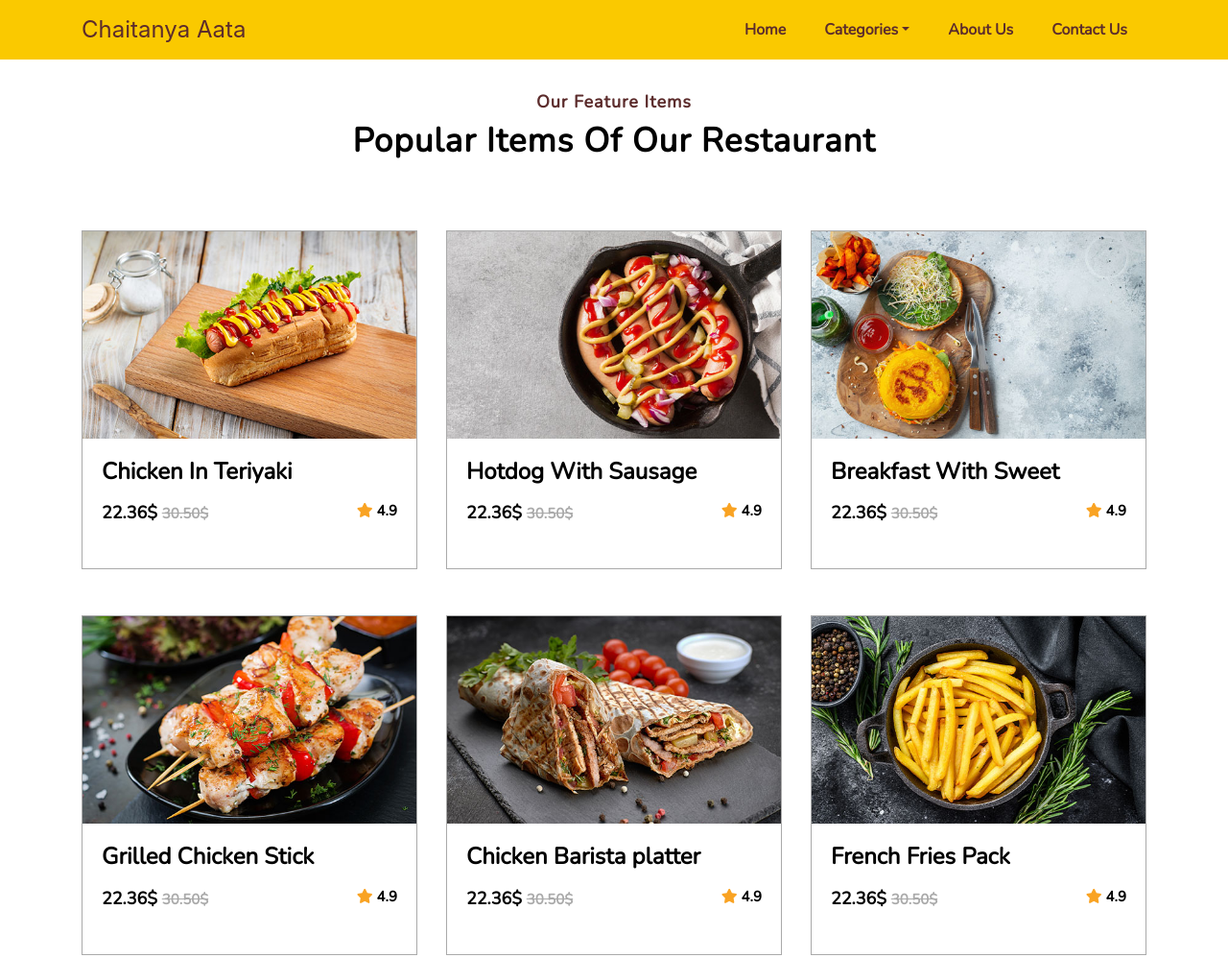
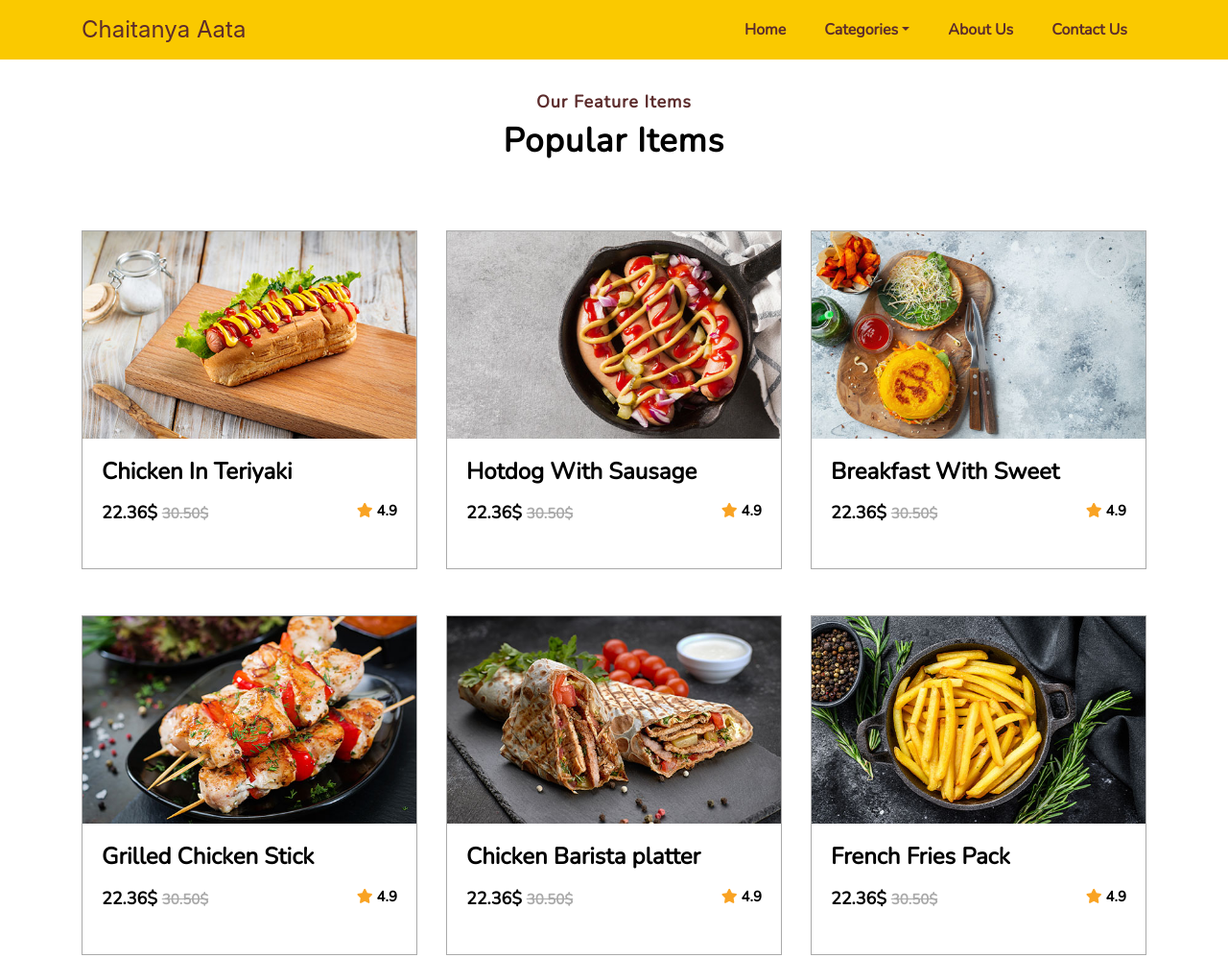
Before and after one commit to bhui13/chaitanyaChakki, a plain HTML site: page dryfruits.html in a window 1280 px wide. Shown: the top 998 px of the page at 96% size. Drawn offline with nearby package versions, Linux system fonts and the light colour scheme.

Commit message:
Initial Commit

```diff
--- a/dryfruits.html
+++ b/dryfruits.html
@@ -56,7 +56,7 @@
             <div class="col-lg-12">
                 <div class="service text-center my-5">
                     <h1> Our Feature Items </h1>
-                    <h2>Popular Items Of Our Restaurant</h2>
+                    <h2>Popular Items </h2>
                 </div>
             </div>
 
```
Also changed, not shown: flour.html (+1 -1 lines), index.html (+1 -1 lines), other.html (+1 -1 lines), pulses.html (+1 -1 lines), variety_of_rice.html (+1 -1 lines).
